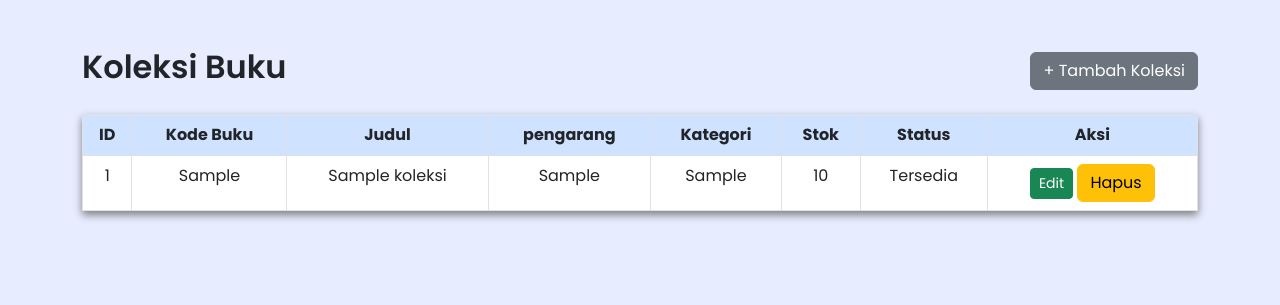
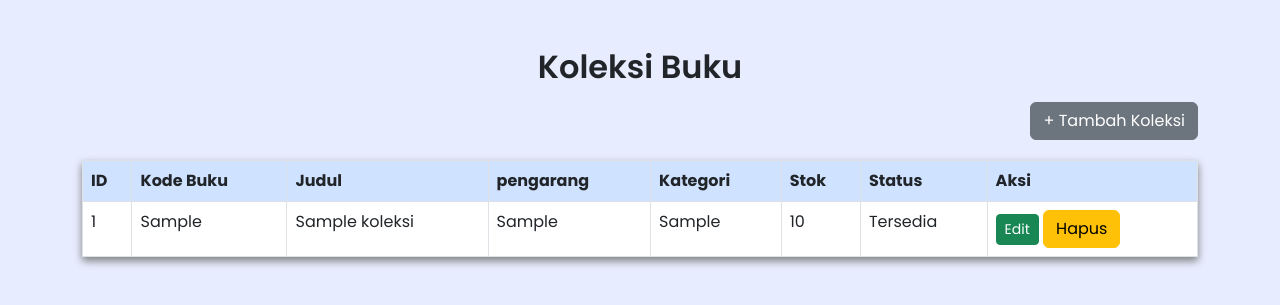
Before and after one commit to PratitaAnnisa/Pustaka-Digital, a PHP site: page /koleksi_buku.php in a window 1280 px wide. Shown: the part 54-359 px from the top of the page. Run offline with PHP 8.4, Linux system fonts and the light colour scheme; the visitor is signed in with stand-in values (Sample User, id 1); tables that the repository leaves empty or names only in its code hold one stand-in row (values such as "Sample post").

Commit message:
modals konfirmasi

```diff
--- a/koleksi_buku.php
+++ b/koleksi_buku.php
@@ -95,10 +95,10 @@ $result_buku = mysqli_query($koneksi, $query_buku);
         </div>
     </nav>
     <div class="container mt-5">
-        <div class="d-flex justify-content-between align-items-center mb-3">
-            <h2>Koleksi Buku</h2>
+        <h2 class="text-center mb-3">Koleksi Buku</h2>
+        <div class="d-flex justify-content-end mb-2">
             <!-- Tombol untuk membuka modal -->
-            <button type="button" class="btn btn-secondary" data-bs-toggle="modal" data-bs-target="#tambahBuku">+ Tambah Koleksi</button>
+            <button type="button" class="btn btn-secondary mb-10" data-bs-toggle="modal" data-bs-target="#tambahBuku">+ Tambah Koleksi</button>
 
             <!-- Modal -->
             <div class="modal fade" id="tambahBuku" tabindex="-1" aria-labelledby="tambahModalLabel" aria-hidden="true">
@@ -155,8 +155,8 @@ $result_buku = mysqli_query($koneksi, $query_buku);
             </div>
 
         </div>
-        <table class="table table-bordered table-stripped text-center">
-            <thead>
+        <table class="table table-bordered table-stripped">
+            <thead >
                 <tr>
                     <th>ID</th>
                     <th>Kode Buku</th>
--- a/peminjaman.php
+++ b/peminjaman.php
@@ -270,7 +270,7 @@ $result_buku = mysqli_query($koneksi, $query_buku);
                                         <div class="modal-footer">
                                             <button type="button" class="btn btn-secondary" data-bs-dismiss="modal">Batal</button>
                                             <a href="peminjaman.php?kembalikan=<?php echo $pinjam['id']; ?>"
-                                               class="btn btn-primary">Ya, Kembalikan</a>
+                                               class="btn btn-primary">Konfirmasi</a>
                                         </div>
                                     </div>
                                 </div>
```
